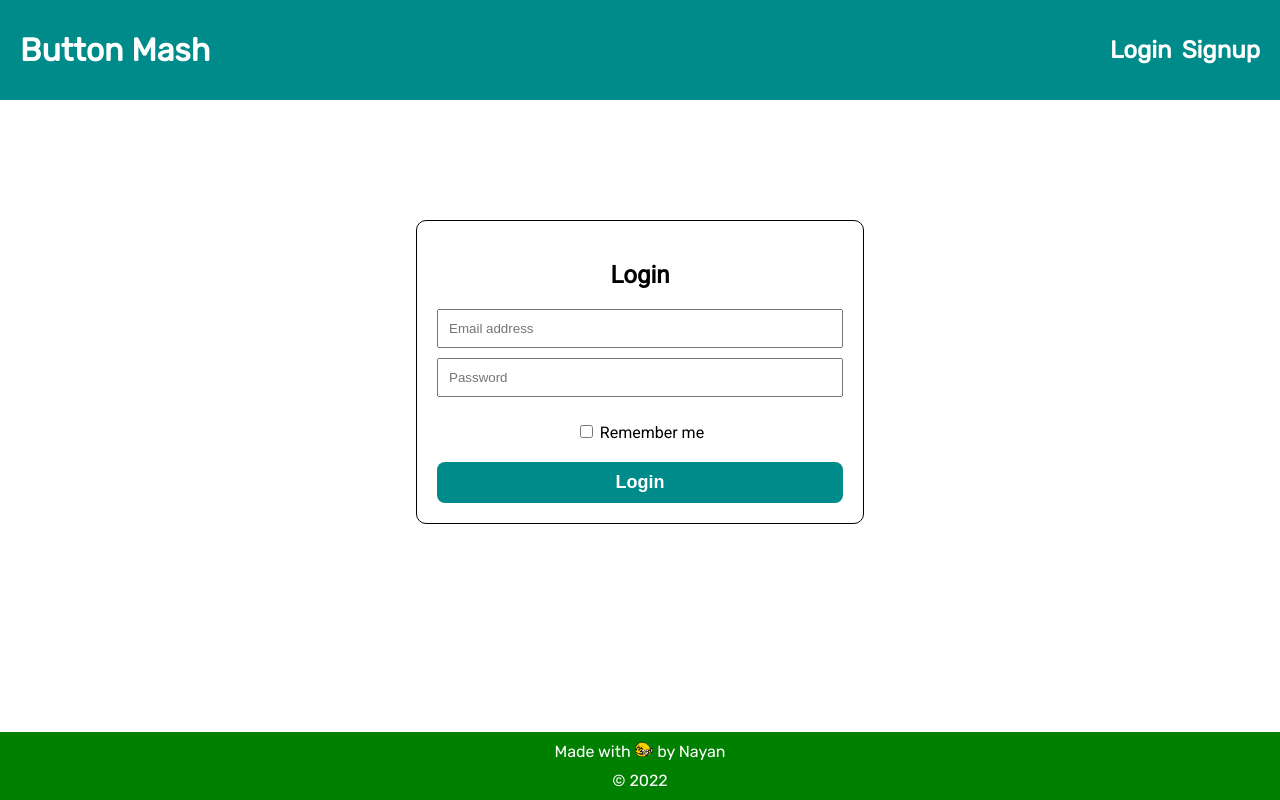
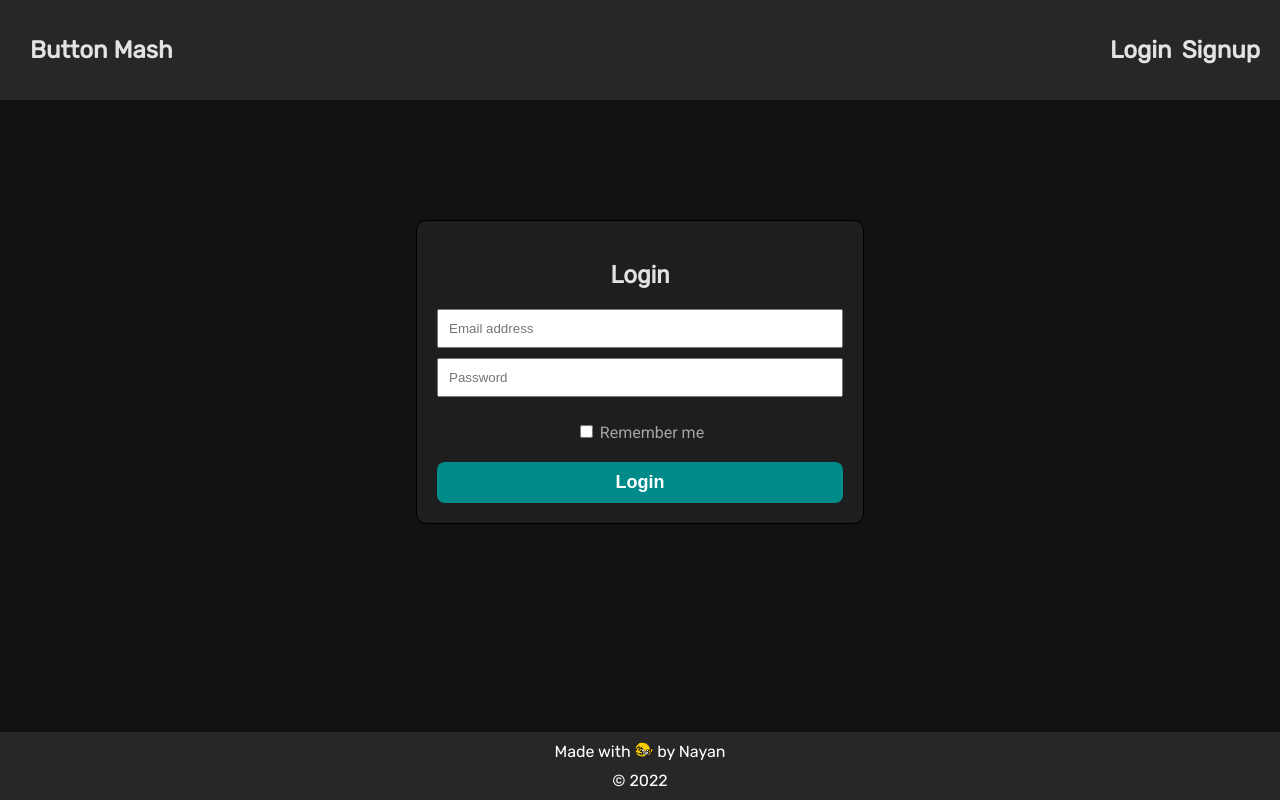
Before and after one commit to TheOneMaster/button-mash-flask, a Flask app: page /login in a window 1280 px wide. Run offline with Flask 2, Linux system fonts and the light colour scheme.

Commit message:
Dark mode
- Use SCSS to build CSS files
- Added basic dark theming to site

```diff
--- a/server/static/CSS/style.css
+++ b/server/static/CSS/style.css
@@ -2,17 +2,26 @@
   --theme-color: darkcyan;
   --title-font: "Rubik", sans-serif;
   --content-font: "Roboto", sans-serif;
+  --background-color: #FFF;
+  --primary-font-color: #000;
+  --second-font-color: rgb(32, 32, 32);
+}
+
+:root[data-theme=dark] {
+  --background-color: rgb(18, 18, 18);
+  --primary-font-color: rgba(255, 255, 255, 0.87);
+  --second-font-color: rgba(255, 255, 255, 0.6);
 }
 
 body {
   margin: 0;
   font-family: var(--content-font);
   height: 100vh;
-
   display: flex;
   flex-direction: column;
+  background-color: var(--background-color);
+  color: var(--second-font-color);
 }
-
 
 /* Helper classes */
 .flex-col {
@@ -36,8 +45,21 @@ body {
 .disabled {
   cursor: not-allowed;
 }
+.disabled a {
+  pointer-events: none;
+  user-select: none;
+  color: rgb(64, 64, 64);
+}
+
+.is-danger {
+  background-color: hsl(348deg, 100%, 61%);
+}
 
 /* Top Bar */
+h1, h2 {
+  color: var(--primary-font-color);
+}
+
 .topbar {
   background-color: var(--theme-color);
   width: 100%;
@@ -45,12 +67,12 @@ body {
   padding-left: 20px;
   padding-right: 20px;
   align-items: center;
-    color: white;
+  z-index: 3;
+  background-color: rgba(255, 255, 255, 0.09);
+}
+.topbar a {
+  color: var(--primary-font-color);
   font-family: var(--title-font);
-}
-
-.link-top {
-    color: white;
   text-decoration: none;
   font-weight: bold;
   text-decoration: none;
@@ -64,19 +86,11 @@ body {
   margin: 0;
 }
 
-.disabled > a {
-    pointer-events: none;
-    user-select: none;
-    color: rgb(64, 64, 64);
-}
-
-
 .profile {
   height: 100px;
   margin-left: auto;
   align-items: center;
 }
-
 .profile img {
   max-height: 100%;
   max-width: 100%;
@@ -96,8 +110,9 @@ footer {
   row-gap: 10px;
   align-items: center;
   font-family: var(--title-font);
+  z-index: 3;
+  background-color: rgba(255, 255, 255, 0.09);
 }
-
 footer p {
   margin: 0;
   padding: 0;
@@ -115,19 +130,20 @@ footer p {
   overflow: hidden;
 }
 
-
-.signupblock {
+.authblock {
   margin-top: 100px;
   text-align: center;
   display: flex;
   justify-content: center;
 }
 
-.signupbox {
+.authbox {
   padding: 20px;
   border: 1px solid black;
   border-radius: 10px;
   min-width: 300px;
+  z-index: 1;
+  background-color: rgba(255, 255, 255, 0.05);
 }
 
 .input {
@@ -148,7 +164,7 @@ footer p {
   color: white;
   font-size: 18px;
   font-weight: bold;
-    background-color: var(--theme-color)
+  background-color: var(--theme-color);
 }
 
 .notification {
@@ -160,10 +176,6 @@ footer p {
   font-weight: bold;
   background-color: lightgray;
   color: white;
-}
-
-.is-danger {
-    background-color: hsl(348, 100%, 61%);
 }
 
 .submit-btn {
@@ -190,6 +202,8 @@ footer p {
   border-radius: 15px;
   position: relative;
   transition: 1s;
+  z-index: 1;
+  background-color: rgba(255, 255, 255, 0.05);
 }
 
 .lobby-screen {
@@ -202,8 +216,6 @@ footer p {
   padding: 10px;
   margin: 20px;
 }
-
-
 
 #settingsGear {
   position: absolute;
@@ -232,7 +244,6 @@ footer p {
   cursor: pointer;
 }
 
-
 .game-settings {
   max-width: 300px;
   border-radius: 15px;
@@ -242,6 +253,8 @@ footer p {
   visibility: visible;
   white-space: nowrap;
   transition: all 1s;
+  z-index: 1;
+  background-color: rgba(255, 255, 255, 0.05);
 }
 
 .settings-div {
@@ -276,7 +289,6 @@ footer p {
   overflow: hidden;
 }
 
-
 /* Dialog */
 .lobby-dialog {
   height: 500px;
@@ -294,22 +306,19 @@ footer p {
   flex-grow: 1;
   align-content: start;
   align-self: stretch;
-
   display: grid;
   grid-template-columns: 1fr 1fr;
+  row-gap: 20px;
 }
-
 
 .lobby-row {
   align-items: center;
   justify-content: space-between;
-
   padding: 0 10px;
   border: 1px solid black;
   border-radius: 10px;
   margin: 0 10px;
 }
-
 
 .circle {
   width: 20px;
@@ -326,11 +335,7 @@ footer p {
 }
 
 .lobby-row:hover {
-    box-shadow: 0px 0px 5px 4px rgba(97,169,224,1);
+  box-shadow: 0px 0px 5px 4px rgb(97, 169, 224);
 }
 
-.active-lobby {
-
-
-
-}
+/*# sourceMappingURL=style.css.map */
--- /dev/null
+++ b/server/static/SCSS/style.scss
@@ -0,0 +1,372 @@
+@use "sass:color";
+
+$white: #FFF;
+$black: #000;
+
+
+:root {
+    --theme-color: darkcyan;
+    --title-font: "Rubik", sans-serif;
+    --content-font: "Roboto", sans-serif;
+
+    --background-color: #FFF;
+
+    --primary-font-color: #{$black};
+    --second-font-color: rgb(32, 32, 32);
+}
+
+
+
+:root[data-theme="dark"] {
+    --background-color: rgb(18, 18, 18);
+    --primary-font-color: #{color.change($white, $alpha: 0.87)};
+    --second-font-color: #{color.change($white, $alpha: 0.6)};
+}
+
+body {
+    margin: 0;
+    font-family: var(--content-font);
+    height: 100vh;
+
+    display: flex;
+    flex-direction: column;
+
+    background-color: var(--background-color);
+    color: var(--second-font-color);
+}
+
+@mixin elevation($z_index) {
+    z-index: $z_index;
+    background-color: rgba(#FFF, 0.03+$z_index*0.02);
+}
+
+/* Helper classes */
+.flex-col {
+    display: flex;
+    flex-direction: column;
+}
+
+.flex-row {
+    display: flex;
+    flex-direction: row;
+}
+
+.grid {
+    display: grid;
+}
+
+.removed {
+    display: none;
+}
+
+.disabled {
+    cursor: not-allowed;
+
+    a {
+        pointer-events: none;
+        user-select: none;
+        color: rgb(64, 64, 64);
+    }
+}
+
+.is-danger {
+    background-color: hsl(348, 100%, 61%);
+}
+
+/* Top Bar */
+h1, h2 {
+    color: var(--primary-font-color);
+}
+
+.topbar {
+    background-color: var(--theme-color);
+    width: 100%;
+    box-sizing: border-box;
+    padding-left: 20px;
+    padding-right: 20px;
+    align-items: center;
+
+    @include elevation(3);
+
+    a {
+        color: var(--primary-font-color);
+        font-family: var(--title-font);
+        text-decoration: none;
+        font-weight: bold;
+        text-decoration: none;
+        font-size: 1.5em;
+        margin-left: 10px;
+    }
+}
+
+.link-main {
+    font-size: 2em;
+    font-weight: bold;
+    margin: 0;
+}
+
+
+.profile {
+    height: 100px;
+    margin-left: auto;
+    align-items: center;
+
+    img {
+        max-height: 100%;
+        max-width: 100%;
+        cursor: pointer;
+    }
+}
+
+#topProfile {
+    margin-left: auto;
+}
+
+footer {
+    margin-top: auto;
+    background-color: green;
+    color: white;
+    padding-top: 10px;
+    padding-bottom: 10px;
+    row-gap: 10px;
+    align-items: center;
+    font-family: var(--title-font);
+
+    @include elevation(3);
+
+    p {
+        margin: 0;
+        padding: 0;
+    }
+}
+
+.footer-pain {
+    height: 15px;
+    display: inline-block;
+}
+
+/* Container and template classes */
+.container {
+    margin: 20px;
+    flex-grow: 1;
+    overflow: hidden;
+}
+
+
+.authblock {
+    margin-top: 100px;
+    text-align: center;
+    display: flex;
+    justify-content: center;
+}
+
+.authbox {
+    padding: 20px;
+    border: 1px solid black;
+    border-radius: 10px;
+    min-width: 300px;
+
+    @include elevation(1);
+}
+
+.input {
+    padding: 10px;
+    box-sizing: border-box;
+}
+
+.form-input {
+    width: 100%;
+    margin-bottom: 10px;
+}
+
+.btn {
+    margin: 10px;
+    padding: 10px 30px;
+    border: none;
+    border-radius: 8px;
+    color: white;
+    font-size: 18px;
+    font-weight: bold;
+    background-color: var(--theme-color)
+}
+
+.notification {
+    padding: 30px;
+    margin-bottom: 15px;
+    width: 100%;
+    box-sizing: border-box;
+    border-radius: 10px;
+    font-weight: bold;
+    background-color: lightgray;
+    color: white;
+}
+
+
+
+.submit-btn {
+    margin: 0px;
+    margin-top: 20px;
+    padding: 10px;
+    width: 100%;
+}
+
+.div-checkbox {
+    margin-top: 15px;
+}
+
+/* Game CSS */
+.game-container {
+    height: 100%;
+}
+
+.game-main {
+    flex-grow: 1;
+    margin-left: 20px;
+    margin-right: 20px;
+    border: 1px black solid;
+    border-radius: 15px;
+    position: relative;
+    transition: 1s;
+
+    @include elevation(1)
+}
+
+.lobby-screen {
+    height: 100%;
+    justify-content: space-around;
+}
+
+.client-screen {
+    justify-content: space-between;
+    padding: 10px;
+    margin: 20px;
+}
+
+
+
+#settingsGear {
+    position: absolute;
+    top: 10px;
+    right: 10px;
+    height: 40px;
+    z-index: 1;
+    cursor: pointer;
+}
+
+.game-buttons {
+    position: absolute;
+    left: 50%;
+    top: 50%;
+    transform: translate(-50%, -50%);
+    align-items: center;
+    justify-content: center;
+}
+
+#game-start {
+    border-radius: 50%;
+    height: 150px;
+    width: 150px;
+    border: none;
+    background-color: skyblue;
+    cursor: pointer;
+}
+
+
+.game-settings {
+    max-width: 300px;
+    border-radius: 15px;
+    justify-content: center;
+    border: 1px black solid;
+    padding: 20px;
+    visibility: visible;
+    white-space: nowrap;
+    transition: all 1s;
+
+    @include elevation(1)
+}
+
+.settings-div {
+    align-items: center;
+}
+
+.settings-str {
+    margin-top: 0px;
+}
+
+.settings-input {
+    font-size: 1rem;
+    width: auto;
+}
+
+.room-settings {
+    margin-top: auto;
+    padding-bottom: 50px;
+}
+
+#roomId-str {
+    margin-top: 0px;
+}
+
+.hidden {
+    max-width: 0px;
+    visibility: hidden;
+    opacity: 0;
+    margin: 0px;
+    padding: 0px;
+    border: 0px;
+    overflow: hidden;
+}
+
+
+/* Dialog */
+.lobby-dialog {
+    height: 500px;
+    width: 500px;
+}
+
+.dialog-container {
+    display: flex;
+    width: 100%;
+    height: 100%;
+    align-items: center;
+}
+
+.lobby-div {
+    flex-grow: 1;
+    align-content: start;
+    align-self: stretch;
+
+    display: grid;
+    grid-template-columns: 1fr 1fr;
+    row-gap: 20px;
+}
+
+
+.lobby-row {
+    align-items: center;
+    justify-content: space-between;
+
+    padding: 0 10px;
+    border: 1px solid black;
+    border-radius: 10px;
+    margin: 0 10px;
+}
+
+
+.circle {
+    width: 20px;
+    height: 20px;
+    border-radius: 50%;
+}
+
+.closed-lobby {
+    background-color: red;
+}
+
+.open-lobby {
+    background-color: greenyellow;
+}
+
+.lobby-row:hover {
+    box-shadow: 0px 0px 5px 4px rgba(97,169,224,1);
+}
--- a/server/templates/login.jinja
+++ b/server/templates/login.jinja
@@ -4,8 +4,8 @@
 {% endblock %}
 
 {% block body %}
-<div class="signupblock">
-    <div class="signupbox">
+<div class="authblock">
+    <div class="authbox">
         <div>
             <h2>Login</h2>
         </div>
--- a/server/templates/signup.jinja
+++ b/server/templates/signup.jinja
@@ -4,8 +4,8 @@
 {% endblock %}
 
 {% block body %}
-<div class="signupblock">
-    <div class="signupbox">
+<div class="authblock">
+    <div class="authbox">
         <div>
             <h2>Sign up</h2>
         </div>
--- a/server/templates/template.jinja
+++ b/server/templates/template.jinja
@@ -1,4 +1,5 @@
 <!DOCTYPE html>
+<html lang="en" data-theme="dark">
 <head>
     <title>Button Mash</title>
 
@@ -40,3 +41,4 @@
     {% block modal %}
     {% endblock %}
 </body>
+</html>
```
Lines whose indentation alone changed are shown as unchanged.
